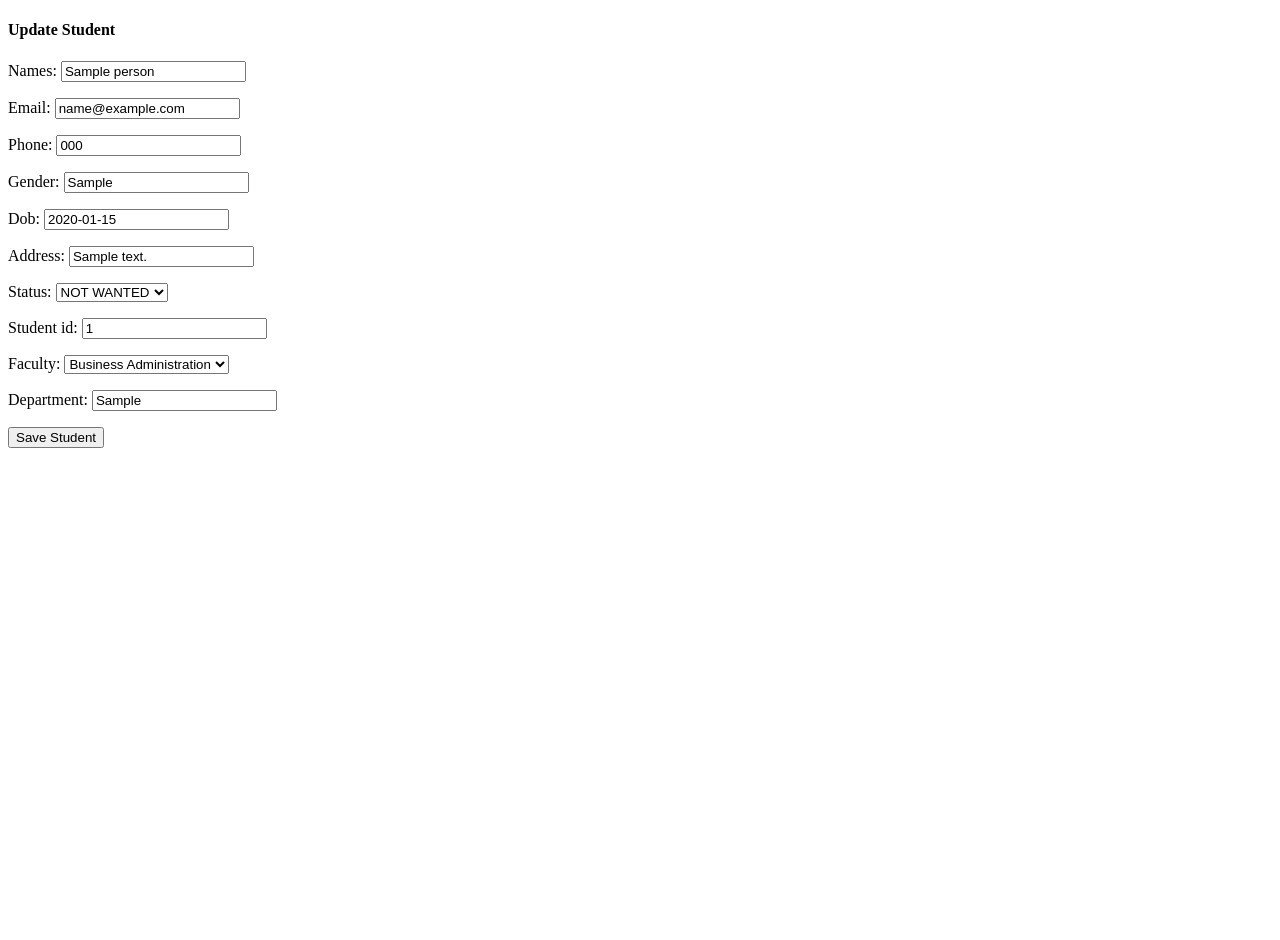
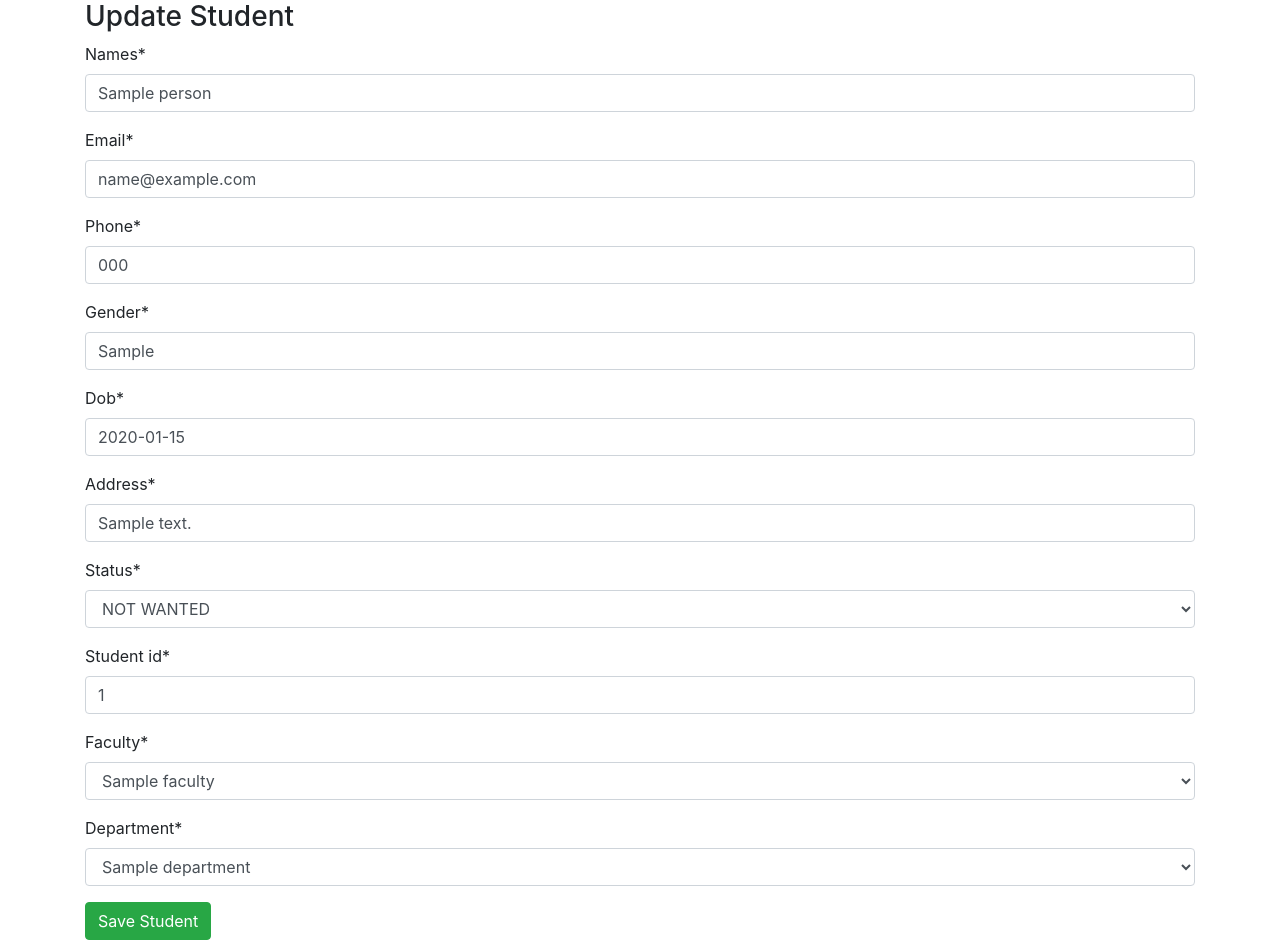
Before and after one commit to princemusonerwa/Criminal-Detection-Using-Facial-Racognition-Undergraduate-Final-Project-, a Django app: page /student/1/edit in a window 1280 px wide. Before the commit the page ends 448 px from the top, so only its background shows below. Run offline with Django 3.2, Linux system fonts and the light colour scheme; tables that the repository leaves empty hold one stand-in row (values such as "Sample post"); some libraries are stand-ins or nearby versions.

Commit message:
Adding facult to department dropbox

```diff
--- a/FaceRecognition/settings.py
+++ b/FaceRecognition/settings.py
@@ -40,7 +40,9 @@ INSTALLED_APPS = [
     'django.contrib.staticfiles',
     'detect',
     'django_cleanup.apps.CleanupConfig',
+    'crispy_forms',
 ]
+
 
 MIDDLEWARE = [
     'django.middleware.security.SecurityMiddleware',
@@ -127,3 +129,4 @@ USE_TZ = True
 STATIC_URL = '/static/'
 MEDIA_ROOT =  os.path.join(BASE_DIR, 'media')
 MEDIA_URL = '/media/'
+CRISPY_TEMPLATE_PACK = 'bootstrap4'
--- a/detect/admin.py
+++ b/detect/admin.py
@@ -1,8 +1,10 @@
 from django.contrib import admin
-from .models import Crime, Student, Employee, Gallery
+from .models import Crime, Student, Employee, Gallery, Faculty, Department
 
 # Register your models here.
 admin.site.register(Student)
 admin.site.register(Employee)
 admin.site.register(Crime)
 admin.site.register(Gallery)
+admin.site.register(Faculty)
+admin.site.register(Department)
--- a/detect/forms.py
+++ b/detect/forms.py
@@ -1,10 +1,24 @@
 from django import forms
-from .models import Student, Employee, Gallery, Crime
+from .models import Student, Employee, Gallery, Crime, Department
 
 class StudentForm(forms.ModelForm):
     class Meta:
         model = Student
-        fields = '__all__'
+        fields = "__all__"
+
+    def __init__(self, *args, **kwargs):
+        super().__init__(*args, **kwargs)
+        self.fields['department'].queryset = Department.objects.none()
+
+        if 'faculty' in self.data:
+            try:
+                faculty_id = int(self.data.get('faculty'))
+                self.fields['department'].queryset = Department.objects.filter(faculty_id=faculty_id).order_by('name')
+            except (ValueError, TypeError):
+                pass  # invalid input from the client; ignore and fallback to empty City queryset
+        elif self.instance.pk:
+            self.fields['department'].queryset = self.instance.faculty.department_set.order_by('name')
+
 
 class EmployeeForm(forms.ModelForm):
     class Meta:
--- a/detect/models.py
+++ b/detect/models.py
@@ -26,24 +26,33 @@ class Person(models.Model):
     ]
     status = models.CharField(max_length=100, choices=STATUS_CHOICES, default="NOT WANTED")
 
+class Faculty(models.Model):
+    name = models.CharField(max_length=255)
+
+    def __str__(self):
+        return self.name
+
+class Department(models.Model):
+    faculty = models.ForeignKey(Faculty, on_delete=models.CASCADE)
+    name = models.CharField(max_length=255)
+
+    def __str__(self):
+        return self.name
 
 class Student(Person):
     student_id = models.IntegerField(primary_key = True)
-    FACULTY_CHOICES = [
-      ('BA', 'Business Administration'),
-      ('ED', 'Education'),
-      ('T', 'Theology'),
-      ('IT', 'Information Technology'),
-    ]
-    faculty = models.CharField(max_length=100, choices=FACULTY_CHOICES)
-    department = models.CharField(max_length=100)
+    faculty = models.ForeignKey(Faculty, on_delete=models.SET_NULL, null=True)
+    department = models.ForeignKey(Department, on_delete=models.SET_NULL, null=True)
 
+    def __str__(self):
+        return self.names
 
 class Employee(Person):
-    staff_id = models.CharField(max_length=255)
+    staff_id = models.IntegerField(primary_key = True)
 
     def __str__(self):
         self.name
+
 
 class Gallery(models.Model):
     person = models.ForeignKey(Person, on_delete=models.CASCADE)
@@ -56,7 +65,7 @@ class Crime(models.Model):
     name = models.CharField(max_length=255)
     description = models.TextField()
     STATUS_CHOICES = [
-      ('SO', 'Solved'),
-      ('UI', 'Under Investigation'),
+        ('UI', 'Under Investigation'),
+        ('SO', 'Solved'),
     ]
     status = models.CharField(max_length=100, choices=STATUS_CHOICES, default="Under Investigation")
--- a/detect/templates/crimes/crime_form.html
+++ b/detect/templates/crimes/crime_form.html
@@ -1,4 +1,5 @@
 {% extends 'base.html'%}
+{% load crispy_forms_tags %}
 {% block content %}
     <div class="container">
         {% if not form.instance.student_id %}
@@ -8,8 +9,8 @@
         {% endif %}
         <form method="post" enctype="multipart/form-data">
             {% csrf_token %}
-            {{ form.as_p }}
-            <input type="submit" value="Save Student" class="btn btn-success">
+            {{ form|crispy }}
+            <input type="submit" value="Save Crime" class="btn btn-success">
         </form>
     </div>
 {% endblock %}
--- a/detect/templates/employees/employee_form.html
+++ b/detect/templates/employees/employee_form.html
@@ -1,4 +1,5 @@
 {% extends 'base.html'%}
+{% load crispy_forms_tags %}
 {% block content %}
     <div class="container">
         {% if not form.instance.student_id %}
@@ -8,7 +9,7 @@
         {% endif %}
         <form method="post" enctype="multipart/form-data">
             {% csrf_token %}
-            {{ form.as_p }}
+            {{ form|crispy }}
             <input type="submit" value="Save Employee" class="btn btn-success">
         </form>
     </div>
--- /dev/null
+++ b/detect/templates/students/department_dropdown_list_options.html
@@ -0,0 +1,4 @@
+<option value="">---------</option>
+{% for department in departments %}
+<option value="{{ department.pk }}">{{ department.name }}</option>
+{% endfor %}
--- a/detect/templates/students/student_detail.html
+++ b/detect/templates/students/student_detail.html
@@ -4,5 +4,6 @@
     <h6>{{student.email}}</h6>
     <h6>{{student.phone}}</h6>
     <h6>{{student.gender}}</h6>
-    <h6>{{student.address}}</h6>
+    <h6>{{student.faculty}}</h6>
+    <h6>{{student.department}}</h6>
 {% endblock %}
--- a/detect/templates/students/student_form.html
+++ b/detect/templates/students/student_form.html
@@ -1,15 +1,37 @@
-{% extends 'base.html'%}
+{% extends 'base.html' %}
+{% load crispy_forms_tags %}
 {% block content %}
+
   <div class="container">
-        {% if not form.instance.student_id %}
-            <h4>Create Student</h4>
+    {% if form.instance.pk %}
+    <h3>Update Student</h3>
     {% else %}
-            <h4>Update Student</h4>
+      <h3>Create Student</h3>
     {% endif %}
-        <form method="post" enctype="multipart/form-data">
+
+    <form method="post" id="studentForm" data-departments-url="{% url 'ajax_load_departments' %}" novalidate>
       {% csrf_token %}
-            {{ form.as_p }}
-            <input type="submit" value="Save Student" class="btn btn-success">
+      {{ form|crispy }}
+      <button type="submit" class="btn btn-success">Save Student</button>
     </form>
   </div>
+
+  <script>
+    $("#id_faculty").change(function () {
+      var url = $("#studentForm").attr("data-departments-url");
+      var facultyId = $(this).val();
+
+      $.ajax({
+        url: url,
+        data: {
+          'faculty': facultyId
+        },
+        success: function (data) {
+          $("#id_department").html(data);
+        }
+      });
+
+    });
+  </script>
+
 {% endblock %}
--- a/detect/templates/students/student_list.html
+++ b/detect/templates/students/student_list.html
@@ -4,6 +4,8 @@
         <div>
             <h5>{{student.names}}</h5>
             <h5>{{student.address}}</h5>
+            <h5>{{student.faculty}}</h5>
+            <h5>{{student.department}}</h5>
         </div>
         <br>
     {% endfor %}
--- a/detect/urls.py
+++ b/detect/urls.py
@@ -7,6 +7,7 @@ urlpatterns = [
     path('student/<int:id>', views.studentDetails, name='student_details'),
     path('student/<int:id>/delete', views.deleteStudent, name='delete_student'),
     path('student/<int:id>/edit', views.updateStudent, name='edit_student'),
+    path('ajax/load-departments/', views.loadDepartments, name='ajax_load_departments'),
     path('employee/create', views.addEmployee, name='add_employee'),
     path('employee', views.allEmployee, name='employees'),
     path('employee/<int:id>', views.employeeDetails, name='employee_details'),
--- a/detect/views.py
+++ b/detect/views.py
@@ -1,7 +1,7 @@
 from django.shortcuts import render, redirect, get_object_or_404
 from django.http import HttpResponse
 from .forms import StudentForm, EmployeeForm, CrimeForm
-from .models import Student, Employee, Crime
+from .models import Student, Employee, Crime, Department, Faculty
 from django.contrib import messages
 
 # Create your views here.
@@ -126,3 +126,8 @@ def updateCrime(request, id):
         messages.success(request, 'Crime updated Successfully.')
         return redirect('/crime/'+str(id))
     return render(request, 'crimes/crime_form.html', {'form':form})
+
+def loadDepartments(request):
+    faculty_id = request.GET.get('faculty')
+    departments = Department.objects.filter(faculty_id=faculty_id).order_by('name')
+    return render(request, 'students/department_dropdown_list_options.html', {'departments': departments})
--- a/templates/base.html
+++ b/templates/base.html
@@ -4,6 +4,7 @@
 <head>
     <meta charset="UTF-8">
     <meta name="viewport" content="width=device-width, initial-scale=1.0">
+    <link rel="stylesheet" href="https://cdn.jsdelivr.net/npm/bootstrap@4.5.3/dist/css/bootstrap.min.css" integrity="sha384-TX8t27EcRE3e/ihU7zmQxVncDAy5uIKz4rEkgIXeMed4M0jlfIDPvg6uqKI2xXr2" crossorigin="anonymous">
     <title>Face Detection</title>
 </head>
 
@@ -17,6 +18,8 @@
         {% endfor %}
         {% endif %}
     </div>
+    <script src="https://code.jquery.com/jquery-3.5.1.min.js"></script>
+    <script src="https://cdn.jsdelivr.net/npm/bootstrap@4.5.3/dist/js/bootstrap.bundle.min.js" integrity="sha384-ho+j7jyWK8fNQe+A12Hb8AhRq26LrZ/JpcUGGOn+Y7RsweNrtN/tE3MoK7ZeZDyx" crossorigin="anonymous"></script>
     {% block content %}
 
     {% endblock %}
```
Also changed, not shown: detect/migrations/0001_initial.py. Lines whose indentation alone changed are shown as unchanged.
